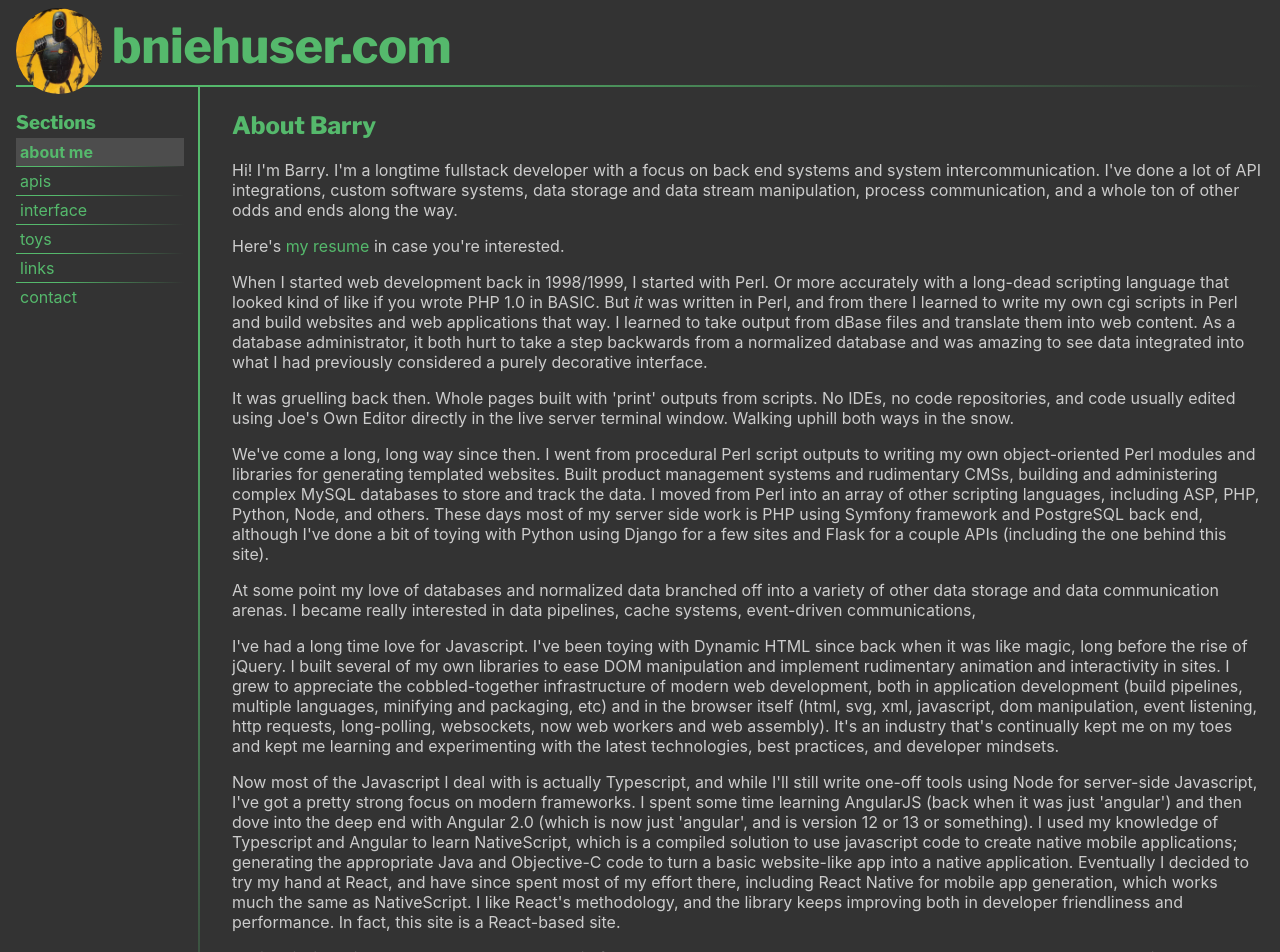
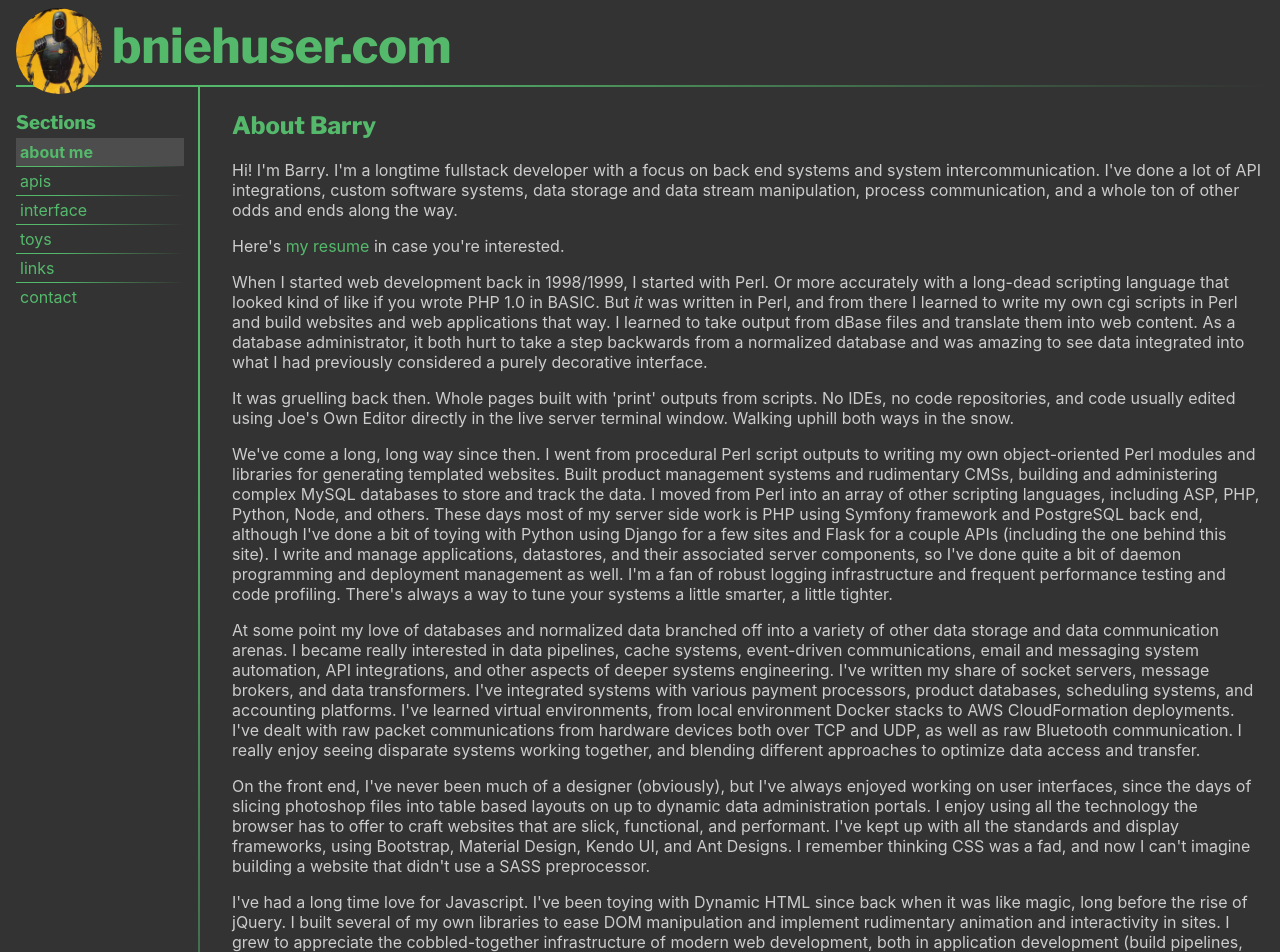
Before and after one commit to bniehuser/bniehuser-react, a React (Create React App) app: page /about in a window 1280 px wide. Shown: the top 952 px of the page. Built offline with nearby package versions, Linux system fonts and the light colour scheme.

Commit message:
revised about me page

```diff
--- a/src/containers/About.tsx
+++ b/src/containers/About.tsx
@@ -16,10 +16,16 @@ export const About: FC = () => {
     <p>
       We've come a long, long way since then.  I went from procedural Perl script outputs to writing my own object-oriented Perl modules and libraries for generating templated websites.  Built product management systems and rudimentary CMSs, building and administering complex MySQL databases to store and track the data.
       I moved from Perl into an array of other scripting languages, including ASP, PHP, Python, Node, and others.  These days most of my server side work is PHP using Symfony framework and PostgreSQL back end, although I've done a bit of toying with Python using Django for a few sites and Flask for a couple APIs (including the one behind this site).
-
+      I write and manage applications, datastores, and their associated server components, so I've done quite a bit of daemon programming and deployment management as well.  I'm a fan of robust logging infrastructure and frequent performance testing and code profiling.  There's always a way to tune your systems a little smarter, a little tighter.
     </p>
     <p>
-      At some point my love of databases and normalized data branched off into a variety of other data storage and data communication arenas.  I became really interested in data pipelines, cache systems, event-driven communications,
+      At some point my love of databases and normalized data branched off into a variety of other data storage and data communication arenas.  I became really interested in data pipelines, cache systems, event-driven communications, email and messaging system automation, API integrations, and other aspects of deeper systems engineering.
+      I've written my share of socket servers, message brokers, and data transformers.  I've integrated systems with various payment processors, product databases, scheduling systems, and accounting platforms.  I've learned virtual environments, from local environment Docker stacks to AWS CloudFormation deployments.  I've dealt with raw packet communications from hardware devices both over TCP and UDP, as well as raw Bluetooth communication.
+      I really enjoy seeing disparate systems working together, and blending different approaches to optimize data access and transfer.
+    </p>
+
+    <p>On the front end, I've never been much of a designer (obviously), but I've always enjoyed working on user interfaces, since the days of slicing photoshop files into table based layouts on up to dynamic data administration portals.  I enjoy using all the technology the browser has to offer to craft websites
+      that are slick, functional, and performant.  I've kept up with all the standards and display frameworks, using Bootstrap, Material Design, Kendo UI, and Ant Designs.  I remember thinking CSS was a fad, and now I can't imagine building a website that didn't use a SASS preprocessor.
     </p>
 
     <p>I've had a long time love for Javascript.  I've been toying with Dynamic HTML since back when it was like magic, long before the rise of jQuery.  I built several of my own libraries to ease DOM manipulation and implement rudimentary animation and interactivity in sites.
```
